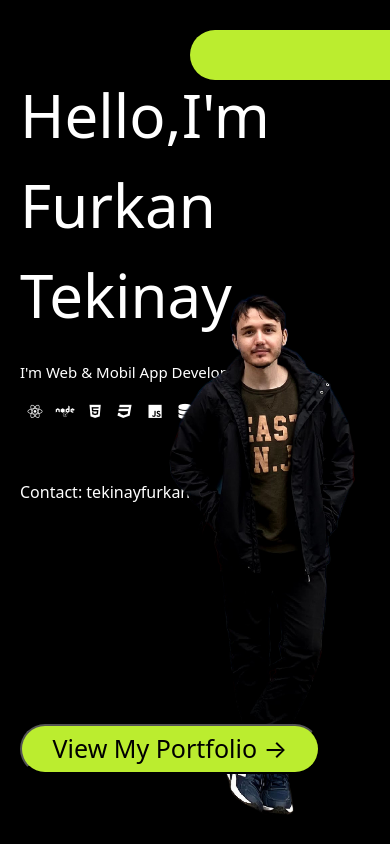
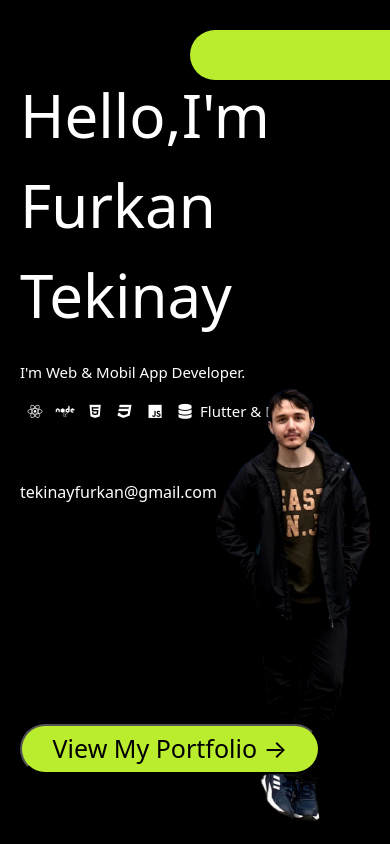
Before and after one commit to frkntkny/portfolioWebsiteV2, a React (Create React App) app: page / in a window 390 px wide. Shown: the top 844 px of the page. Built offline with nearby package versions, Linux system fonts and the light colour scheme; no server answers.

Commit message:
image update 2

```diff
--- a/src/Header.js
+++ b/src/Header.js
@@ -74,7 +74,7 @@ const Header = () => {
         </p>
         <br />
         <br />
-        <h6>Contact: tekinayfurkan@gmail.com</h6>
+        <h6>tekinayfurkan@gmail.com</h6>
       </div>
       <button className={styles.portfolioButton} onClick={smoothScroll}>
         View My Portfolio
--- a/src/Header.module.css
+++ b/src/Header.module.css
@@ -54,9 +54,9 @@ body {
 
 @media only screen and (max-width: 540px) {
   .profilePhoto {
-    width: 30vh;
+    width: 25vh;
     position: absolute;
-    right: 0px;
+    right: -10px;
     bottom: -10px;
   }
   .textContent {
```
